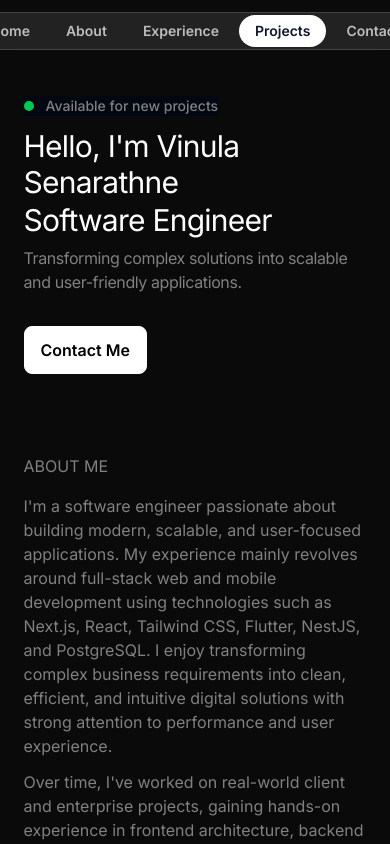
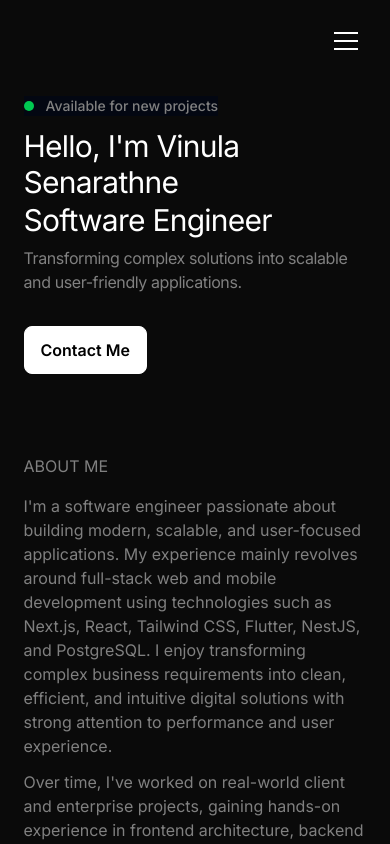
Before and after one commit to vinulays/portfolio, a Next.js app: page / in a window 390 px wide. Shown: the top 844 px of the page. Built offline with nearby package versions, Linux system fonts and the light colour scheme; a web font is replaced by a local one.

Commit message:
feat(navbar): add mobile navbar

```diff
--- a/src/sections/Header.tsx
+++ b/src/sections/Header.tsx
@@ -1,9 +1,11 @@
 'use client';
 
 import { useEffect, useState } from 'react';
+import gsap from 'gsap';
 
 const Header = () => {
   const [activeSection, setActiveSection] = useState('home');
+  const [isOpen, setIsOpen] = useState<boolean>(false);
 
   useEffect(() => {
     const handleScroll = () => {
@@ -29,12 +31,18 @@ const Header = () => {
     };
   }, []);
 
+  useEffect(() => {
+    if (isOpen) {
+      gsap.fromTo('.mobile-link', { y: 20, opacity: 0 }, { y: 0, opacity: 1, stagger: 0.1, duration: 0.5 });
+    }
+  }, [isOpen]);
+
   return (
     <>
       <div className="fixed top-3 z-10 flex w-full items-center justify-center">
-        <nav className="flex gap-1 rounded-full border border-white/15 bg-white/10 p-0.5 backdrop-blur-sm">
+        <nav className="hidden gap-1 rounded-full border border-white/15 bg-white/10 p-0.5 backdrop-blur-sm md:flex">
           <a
-            href="#"
+            href="#hero"
             className={`nav-item ${
               activeSection === 'home' ? 'bg-white text-gray-900 hover:bg-white/70 hover:text-gray-900' : ''
             } `}
@@ -79,6 +87,39 @@ const Header = () => {
           </a>
         </nav>
       </div>
+
+      <button
+        onClick={() => setIsOpen((prev) => !prev)}
+        className="fixed top-8 right-8 z-50 flex flex-col gap-1.5 md:hidden"
+      >
+        <span className={`h-0.5 w-6 bg-white transition ${isOpen ? 'translate-y-2 rotate-45' : ''}`} />
+        <span className={`h-0.5 w-6 bg-white transition ${isOpen ? 'opacity-0' : ''}`} />
+        <span className={`h-0.5 w-6 bg-white transition ${isOpen ? '-translate-y-2 -rotate-45' : ''}`} />
+      </button>
+
+      <div
+        className={`fixed inset-0 z-40 flex flex-col items-center justify-center gap-8 bg-black/90 text-xl backdrop-blur-md transition-all duration-300 ${isOpen ? 'pointer-events-auto opacity-100' : 'pointer-events-none opacity-0'}`}
+      >
+        <a onClick={() => setIsOpen(false)} href="#hero" className="mobile-link">
+          Home
+        </a>
+
+        <a onClick={() => setIsOpen(false)} href="#about" className="mobile-link">
+          About
+        </a>
+
+        <a onClick={() => setIsOpen(false)} href="#experience" className="mobile-link">
+          Experience
+        </a>
+
+        <a onClick={() => setIsOpen(false)} href="#projects" className="mobile-link">
+          Projects
+        </a>
+
+        <a onClick={() => setIsOpen(false)} href="#contact" className="mobile-link">
+          Contact
+        </a>
+      </div>
     </>
   );
 };
--- a/src/sections/Hero.tsx
+++ b/src/sections/Hero.tsx
@@ -1,6 +1,6 @@
 const Hero = () => {
   return (
-    <div className="pt-24 md:pt-40">
+    <div id="hero" className="pt-24 md:pt-40">
       <div className="container">
         <div className="flex flex-col items-start">
           <div className="flex items-center gap-3 bg-gray-950">
```
